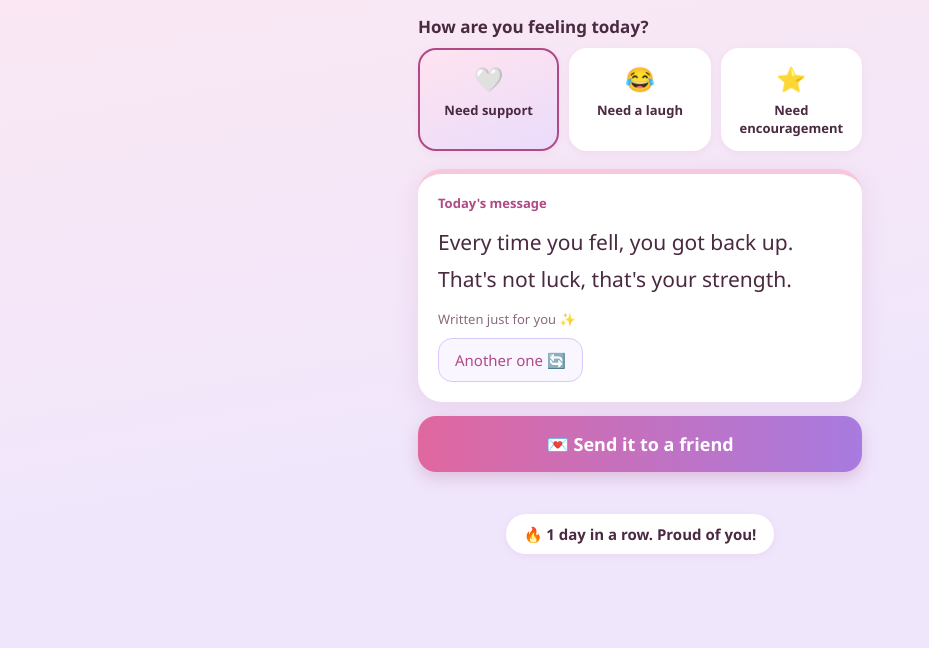
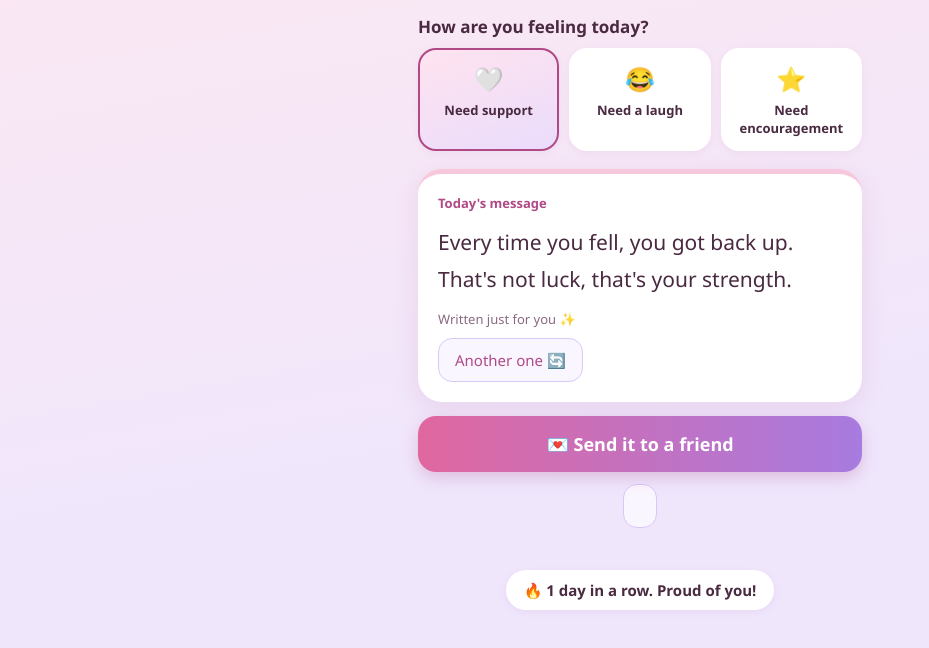
Before and after one commit to leekiapp/leekiapp.github.io, a plain HTML site: page index.html in a window 1280 px wide. Shown: the part 140-788 px from the top of the page, without its empty margins (0-929 px from the left). Drawn offline with Linux system fonts and the light colour scheme.

Commit message:
Add more button to index.html

```diff
--- a/index.html
+++ b/index.html
@@ -35,6 +35,7 @@
   <button id="anotherBtn" class="ghost" type="button"></button>
  </section>
  <button id="shareBtn" class="share" type="button"></button>
+ <button id="moreBtn" class="ghost more" type="button"></button>
  <p id="toast" class="toast" role="status" aria-live="polite"></p>
  <div id="streak" class="streak"></div>
  <button id="installBtn" class="ghost install" type="button" hidden></button>
```
